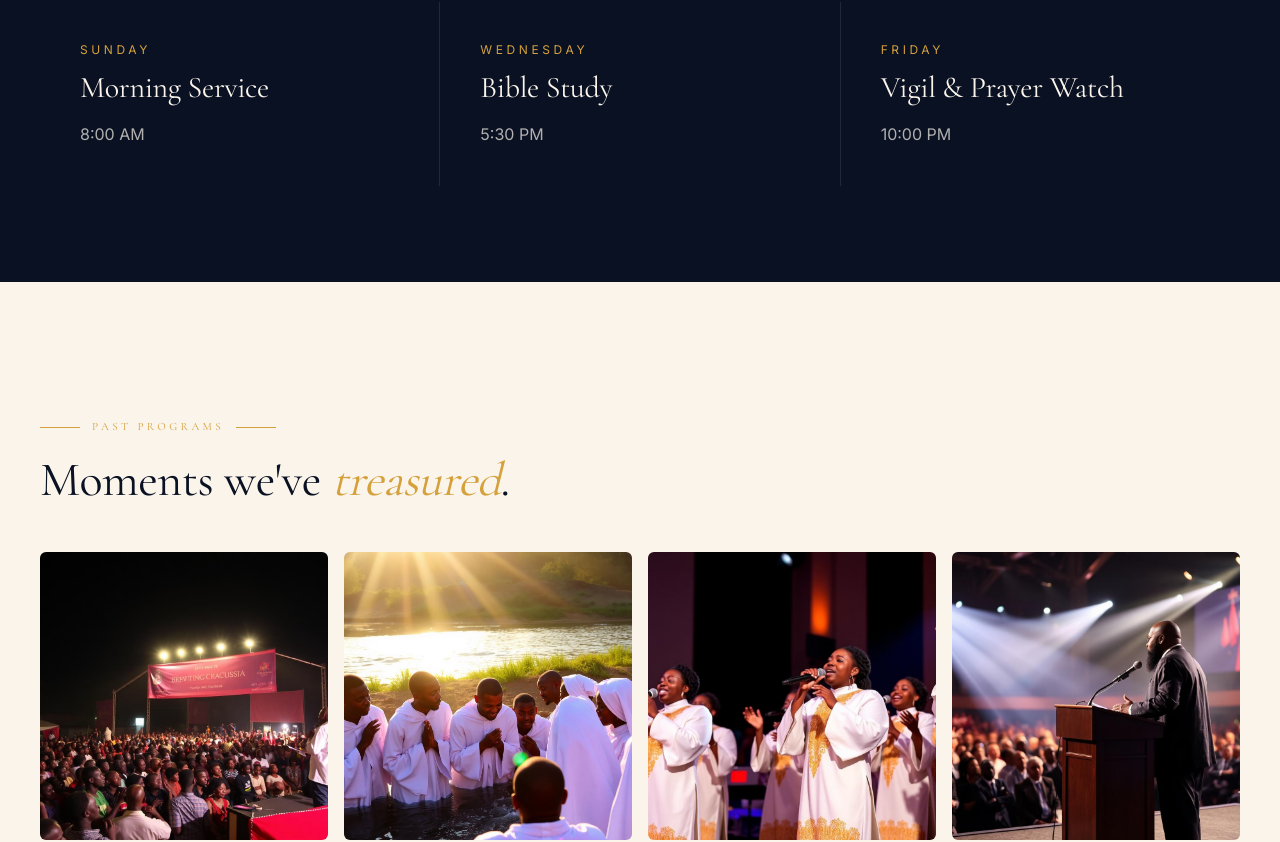
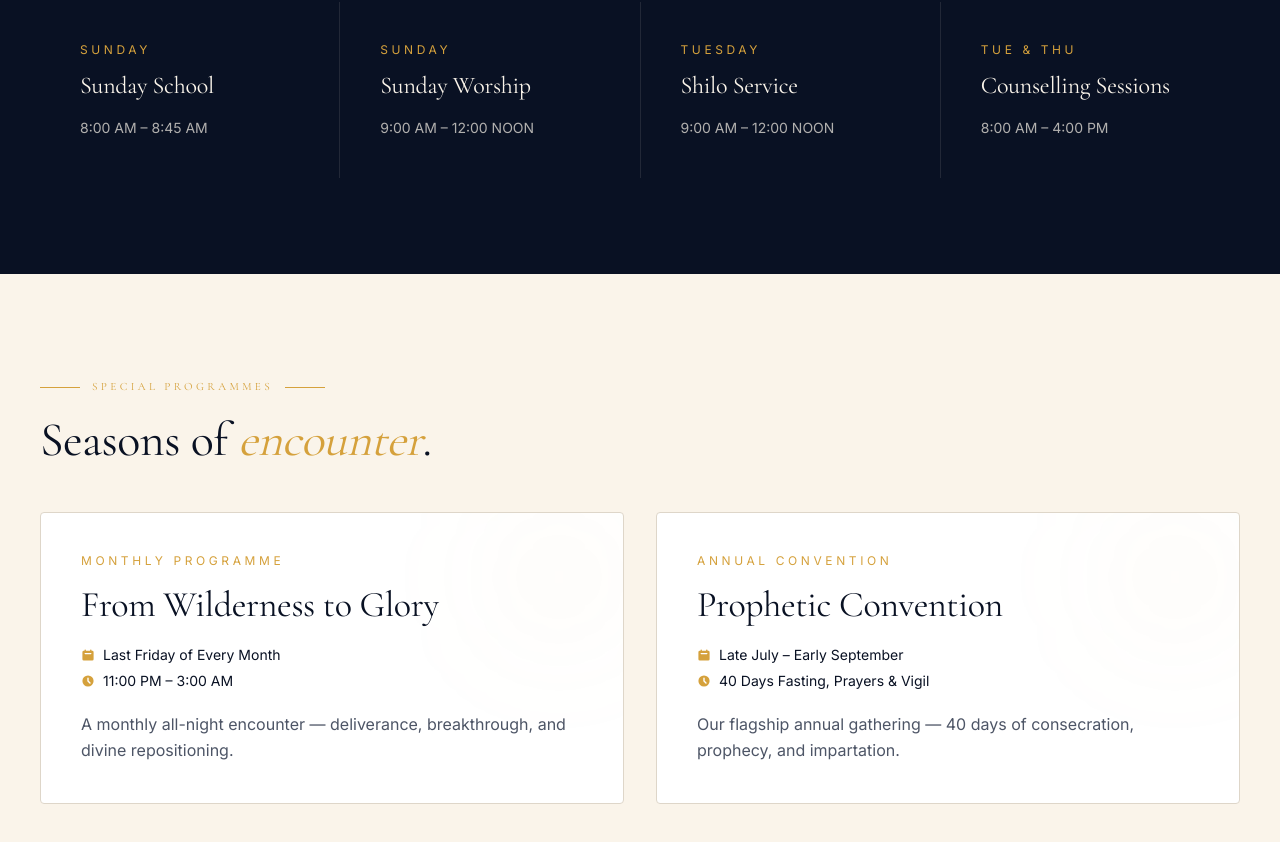
Before and after one commit to Oluwaseg/nrgm-website, a Next.js app: page /events in a window 1280 px wide. Shown: the part 1738-2580 px from the top of the page. Built offline with nearby package versions, Linux system fonts and the light colour scheme.

Commit message:
feat: add MobileQuickActions component for quick contact options and update layout to include it

```diff
--- a/src/app/events/events-content.tsx
+++ b/src/app/events/events-content.tsx
@@ -29,9 +29,31 @@ const upcoming = [
 ];
 
 const weekly = [
-  { day: 'Sunday', time: '8:00 AM', title: 'Morning Service' },
-  { day: 'Wednesday', time: '5:30 PM', title: 'Bible Study' },
-  { day: 'Friday', time: '10:00 PM', title: 'Vigil & Prayer Watch' },
+  { day: 'Sunday', time: '8:00 AM – 8:45 AM', title: 'Sunday School' },
+  { day: 'Sunday', time: '9:00 AM – 12:00 NOON', title: 'Sunday Worship' },
+  { day: 'Tuesday', time: '9:00 AM – 12:00 NOON', title: 'Shilo Service' },
+  {
+    day: 'Tue & Thu',
+    time: '8:00 AM – 4:00 PM',
+    title: 'Counselling Sessions',
+  },
+];
+
+const special = [
+  {
+    tag: 'Monthly Programme',
+    title: 'From Wilderness to Glory',
+    when: 'Last Friday of Every Month',
+    time: '11:00 PM – 3:00 AM',
+    desc: 'A monthly all-night encounter — deliverance, breakthrough, and divine repositioning.',
+  },
+  {
+    tag: 'Annual Convention',
+    title: 'Prophetic Convention',
+    when: 'Late July – Early September',
+    time: '40 Days Fasting, Prayers & Vigil',
+    desc: 'Our flagship annual gathering — 40 days of consecration, prophecy, and impartation.',
+  },
 ];
 
 const past = [
@@ -180,17 +202,54 @@ export function EventsContent() {
           <h2 className='mt-5 font-display text-4xl lg:text-5xl text-parchment'>
             Every week, every <span className='italic text-gold'>altar</span>.
           </h2>
-          <div className='mt-12 grid sm:grid-cols-3 gap-px bg-parchment/10'>
+          <div className='mt-12 grid sm:grid-cols-2 lg:grid-cols-4 gap-px bg-parchment/10'>
             {weekly.map((w) => (
-              <div key={w.day} className='bg-ink p-10'>
+              <div key={w.title} className='bg-ink p-10'>
                 <p className='text-xs uppercase tracking-[0.3em] text-gold'>
                   {w.day}
                 </p>
-                <h3 className='mt-3 font-display text-3xl text-parchment'>
+                <h3 className='mt-3 font-display text-2xl text-parchment'>
                   {w.title}
                 </h3>
-                <p className='mt-4 text-parchment/70'>{w.time}</p>
+                <p className='mt-4 text-parchment/70 text-sm'>{w.time}</p>
               </div>
+            ))}
+          </div>
+        </div>
+      </section>
+
+      {/* SPECIAL PROGRAMMES */}
+      <section className='py-24'>
+        <div className='mx-auto max-w-7xl px-5 lg:px-10'>
+          <p className='gold-divider'>Special Programmes</p>
+          <h2 className='mt-5 font-display text-4xl lg:text-5xl'>
+            Seasons of <span className='italic text-gold'>encounter</span>.
+          </h2>
+          <div className='mt-12 grid md:grid-cols-2 gap-8'>
+            {special.map((s) => (
+              <article
+                key={s.title}
+                className='relative overflow-hidden border border-border bg-card p-10 rounded-sm group'
+              >
+                <div className='absolute top-0 right-0 h-32 w-32 bg-gold/5 rounded-full blur-3xl group-hover:bg-gold/10 transition' />
+                <p className='text-xs uppercase tracking-[0.3em] text-gold'>
+                  {s.tag}
+                </p>
+                <h3 className='mt-4 font-display text-3xl lg:text-4xl'>
+                  {s.title}
+                </h3>
+                <div className='mt-5 space-y-1.5 text-sm'>
+                  <p className='flex items-center gap-2'>
+                    <HiCalendar className='text-gold' /> {s.when}
+                  </p>
+                  <p className='flex items-center gap-2'>
+                    <HiClock className='text-gold' /> {s.time}
+                  </p>
+                </div>
+                <p className='mt-5 text-muted-foreground leading-relaxed'>
+                  {s.desc}
+                </p>
+              </article>
             ))}
           </div>
         </div>
--- a/src/app/layout.tsx
+++ b/src/app/layout.tsx
@@ -1,4 +1,5 @@
 import { Footer } from '@/components/Footer';
+import { MobileQuickActions } from '@/components/MobileQuickActions';
 import { Navbar } from '@/components/Navbar';
 import type { Metadata } from 'next';
 import { Cormorant_Garamond, Inter } from 'next/font/google';
@@ -35,6 +36,7 @@ export default function RootLayout({
         <Navbar />
         {children}
         <Footer />
+        <MobileQuickActions />
       </body>
     </html>
   );
--- /dev/null
+++ b/src/components/MobileQuickActions.tsx
@@ -0,0 +1,25 @@
+import { FaPhoneAlt, FaWhatsapp } from 'react-icons/fa';
+
+export function MobileQuickActions() {
+  return (
+    <div className='lg:hidden fixed bottom-5 right-5 z-50 flex flex-col gap-3'>
+      <a
+        href='https://wa.me/2349151043803'
+        target='_blank'
+        rel='noopener noreferrer'
+        aria-label='Chat on WhatsApp'
+        className='group relative flex h-14 w-14 items-center justify-center rounded-full bg-[#25D366] text-white shadow-lg shadow-black/20 active:scale-95 transition'
+      >
+        <span className='absolute inset-0 rounded-full bg-[#25D366] animate-ping opacity-30' />
+        <FaWhatsapp className='relative text-2xl' />
+      </a>
+      <a
+        href='tel:+2348065091163'
+        aria-label='Call church hotline'
+        className='flex h-14 w-14 items-center justify-center rounded-full bg-gold text-ink shadow-lg shadow-black/20 active:scale-95 transition'
+      >
+        <FaPhoneAlt className='text-xl' />
+      </a>
+    </div>
+  );
+}
```
